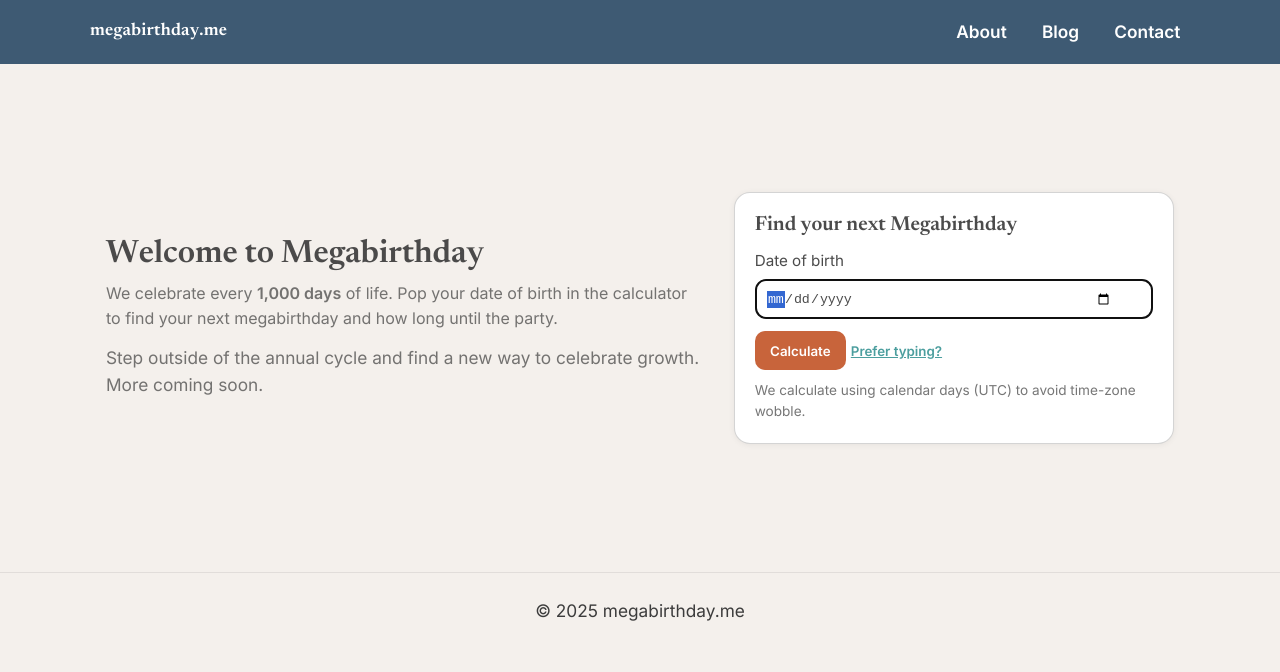
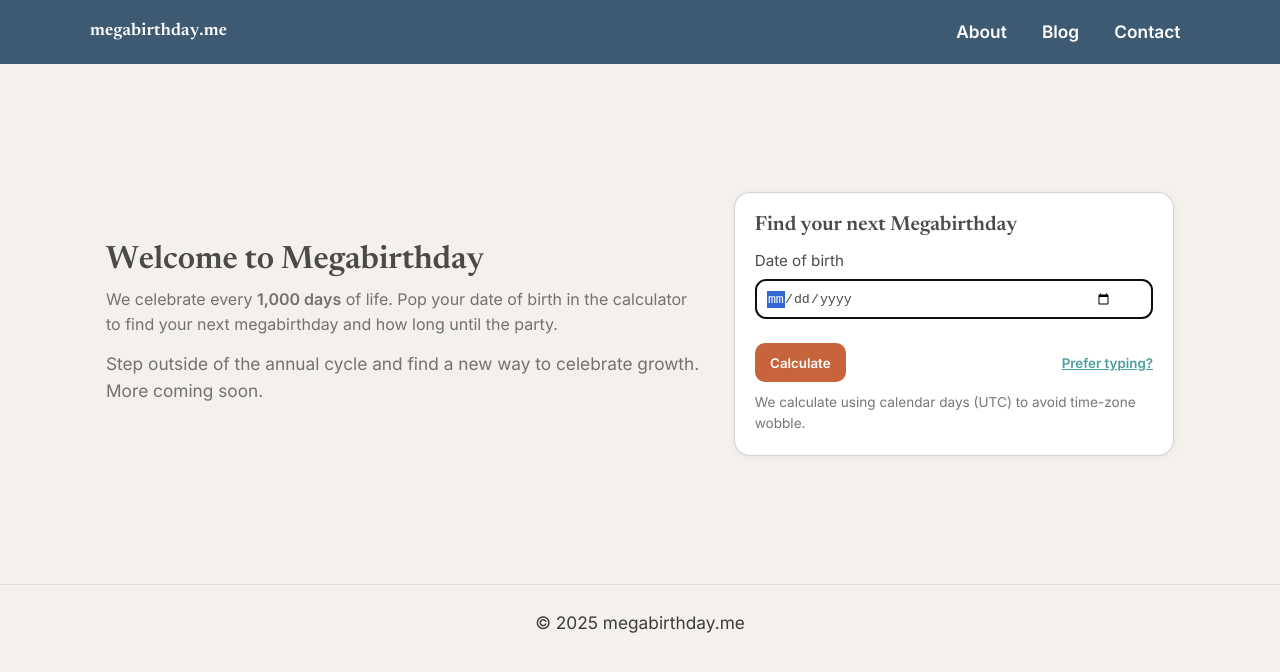
Before and after one commit to Vazool/megabirthday, a Jekyll site: the page built from index.html, in a window 1280 px wide. Shown: the top 672 px of the page. Built offline with Jekyll 4.4.1, drawn with Linux system fonts in a browser that asks for light colours.

Commit message:
Update main.css
For re-alignment of calc buttons... and general tidy of mb- section (Card)

```diff
--- a/assets/css/main.css
+++ b/assets/css/main.css
@@ -173,79 +173,97 @@ prose > :first-child{ margin-top: 0 !important; }/* kill first-child top margin
   .mb-hero__grid{ grid-template-columns: 1fr; }  /* stack on mobile */
 }
 
-/* CARD */
+/* ───── Calculator Card (tidy) ───── */
 .mb-card{
+  --card-radius: 16px;
   background: #fff;
   border: 1px solid rgba(0,0,0,.12);
-  border-radius: 16px;
+  border-radius: var(--card-radius);
+  box-shadow: 0 1px 6px rgb(0 0 0 / 6%);
   padding: 1.25rem;
-  box-shadow: 0 1px 6px rgb(0 0 0 / 6%);
-  max-width: 480px;        /* stops over-wide cards on big screens */
-  overflow: hidden;        /* clips any 1px rounding artifacts */
+  max-width: 480px;        /* cap on very wide screens */
+  overflow: hidden;        /* clip rounding artefacts */
 }
-/* everything inside respects width (prevents overflow) */
-.mb-card, .mb-card * { box-sizing: border-box; }
+.mb-card *{ box-sizing: border-box; }
 
-.mb-hide{ display:none; }
-.mb-link{
-  background: none; border: 0; padding: 0; cursor: pointer;
-  color: var(--warm-teal); font-weight: 600; text-decoration: underline;
-}
-.mb-link:hover{ color: var(--dusty-rose); }
-.mb-hide { display: none !important; }
+/* form layout */
+.mb-form{ display: grid; gap: .75rem; }
 
-/* field wrapper (optional nicety) */
+/* label + input stack */
 .mb-field{
   display: grid;
   gap: .35rem;
-  margin: 0 0 .75rem;
+  margin: 0;
   font-size: .95rem;
   color: var(--charcoal);
 }
 
-/* inputs/selects/textarea */
+/* inputs */
 .mb-card .mb-field input,
 .mb-card .mb-field select,
 .mb-card .mb-field textarea{
-  display: block;
   width: 100%;
-  max-width: 100%;
   min-width: 0;
+  padding: .6rem .7rem;
+  border: 1px solid rgba(0,0,0,.15);
+  border-radius: 10px;
+  background: #fff;
+  color: var(--charcoal);
   appearance: none;
   -webkit-appearance: none;
   -moz-appearance: none;
-  border: 1px solid rgba(0,0,0,.15);
-  border-radius: 10px;
-  padding: .6rem .7rem;
-  background: #fff;
-  color: var(--charcoal);
 }
 
-/* date input specifics (merge of your two blocks) */
+/* date input niceties */
 .mb-card .mb-field input[type="date"]{
-  padding-right: 2.25rem;  /* space for calendar icon */
+  height: 2.5rem;
   line-height: normal;
-  height: 2.5rem;
+  padding-right: 2.25rem;      /* space for calendar icon */
 }
-/* optional: reduce icon’s intrinsic padding on WebKit */
 .mb-card .mb-field input[type="date"]::-webkit-calendar-picker-indicator{
   margin-right: .25rem;
 }
 
-.lead{ font-size: 1.125rem; color: var(--charcoal); margin-bottom: 1rem; }
+/* row with Calculate (left) + Prefer typing? (right) */
+.mb-form__row{
+  display: flex;
+  align-items: center;
+  justify-content: space-between;
+  gap: .75rem;
+}
 
-.calc{ display: flex; gap: .5rem; align-items: center; margin-top: 1rem; }
-.calc input[type="date"]{
-  padding: .5rem .6rem;
-  border: 1px solid rgba(0,0,0,.15);
-  border-radius: 8px;
-  background: #fff;
+/* link button style */
+.mb-link{
+  background: none; border: 0; padding: 0;
+  color: var(--warm-teal);
+  font-weight: 600; text-decoration: underline;
+  cursor: pointer;
 }
-.calc-result{ margin-top: 1rem; font-weight: 500; }
+.mb-link:hover{ color: var(--dusty-rose); }
 
+/* hide the alternate input when inactive */
+.mb-hide{ display: none !important; }
+
+/* result area */
+.mb-result{
+  margin-top: .9rem;
+  padding-top: .6rem;
+  border-top: 1px dashed rgba(0,0,0,.22);
+  color: var(--charcoal);
+  min-height: 2.2em;           /* keeps layout steady */
+}
+.mb-result:empty{
+  border-top: 0;
+  padding-top: 0;
+  min-height: 0;
+  display: none;
+}
+
+/* a11y helper */
 .visually-hidden{
-  position:absolute!important; width:1px; height:1px; padding:0; margin:-1px;
-  overflow:hidden; clip:rect(0,0,0,0); white-space:nowrap; border:0;
+  position: absolute !important;
+  width: 1px; height: 1px; padding: 0; margin: -1px;
+  overflow: hidden; clip: rect(0,0,0,0); white-space: nowrap; border: 0;
 }
 
 .header-inner{
```
